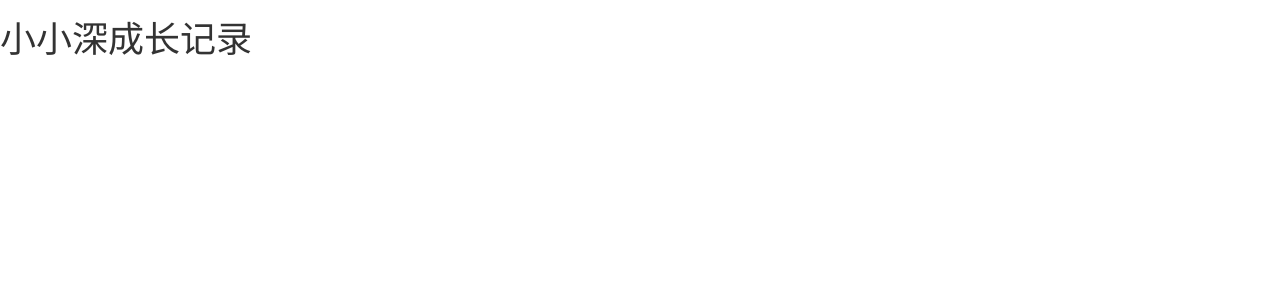
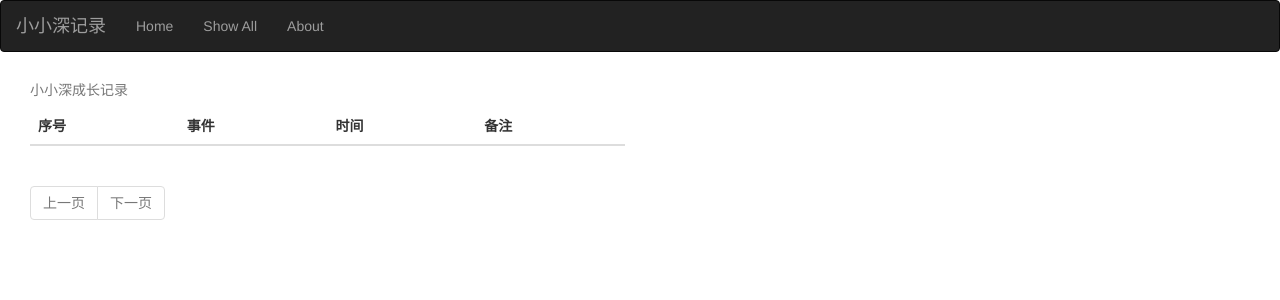
Before and after one commit to matthewgao/xxs_recorder, a Flask app: page /show in a window 1280 px wide. Shown: the top 300 px of the page. Run offline with Flask 2, Linux system fonts and the light colour scheme; data that the repository does not hold is empty; parts of the project's set-up code (start-up, migrations or seed data) failed here and were passed over; some libraries are stand-ins or nearby versions.

Commit message:
nice look

```diff
--- a/application.py
+++ b/application.py
@@ -7,27 +7,25 @@ __author__ = 'Matthew Gao'
 
 # from db_model import *
 from flask import Flask, render_template, request
-from db import db, init_db
 from flask_bootstrap import Bootstrap
+from db import MyDataBase
 
-app = Flask(__name__)
-app.debug = True
-app.secret_key = 'development key'
+bootstrap = Bootstrap()
 
-class RouteRegister(object):
-    """docstring for RouteRegister"""
-    def __init__(self, app):
-        super(RouteRegister, self).__init__()
-        self.app = app
+def create_app():
+    app = Flask(__name__)
+    app.debug = True
+    app.secret_key = 'development key'
+    app_ctx = app.app_context()
+    app_ctx.push()
+    bootstrap.init_app(app)
+    MyDataBase.app = app
+    MyDataBase.init_db()
+    from route import main as main_blue_print
+    app.register_blueprint(main_blue_print)
+    return app
 
-    def add_route(self, res, url, **kargs):
-        res = self.app.route(url, **kargs)(res)
-
-init_db(app)
-Bootstrap(app)
-
-from route import register_all
-register_all(RouteRegister(app))
+app = create_app()
 
 if __name__ == '__main__':
     app.run(host='0.0.0.0', port=8080)
--- a/db_model.py
+++ b/db_model.py
@@ -2,7 +2,9 @@
 # coding=utf-8
 # Created Time: 2015-11-09
 
-from db import db
+from db import MyDataBase
+
+db = MyDataBase.get_db()
 
 class GrowRecord(db.Model):
 	id = db.Column(db.Integer, primary_key=True)
--- a/forms.py
+++ b/forms.py
@@ -12,7 +12,7 @@ from datetime import datetime
 class RecordForm(Form):
     """docstring for RecordForm"""
     event = SelectField('事件', validators=[Required()],
-        choices=[('吃饭','吃饭'), ('睡觉','睡觉'), ('便便', '便便'), ('尿尿', '尿尿')])
+        choices=[('吃饭','吃饭'), ('睡觉','睡觉'), ('便便', '便便'), ('尿尿', '尿尿'), ('洗澡', '洗澡')])
     date = StringField('时间', default=str(datetime.now()))
     extra_text = StringField('备注', default='无')
-    submit = SubmitField('提交')
+    # submit = SubmitField('提交')
--- a/route.py
+++ b/route.py
@@ -4,32 +4,60 @@
 
 # import application
 from forms import RecordForm
-from flask import Flask, render_template, request, url_for, redirect
-from db import db
+from flask import Flask, render_template, request, url_for, redirect, Blueprint, current_app
+from db import MyDataBase
 from db_model import GrowRecord
 from datetime import datetime
 
+main = Blueprint('main', __name__)
+current_app.config['FLASK_COUNT_PER_PAGE'] = 2
+
+class RouteRegister(object):
+    """docstring for RouteRegister"""
+    def __init__(self, app):
+        super(RouteRegister, self).__init__()
+        self.app = app
+
+    def add_route(self, res, url, **kargs):
+        res = self.app.route(url, **kargs)(res)
+
 def index():
-    if request.method == 'POST':
-        return render_template('index.html')
+    # if request.method == 'POST':
+    #     return render_template('index.html')
+    page = request.args.get('page', 1, type=int)
+    print(page)
+    form = RecordForm()
+    rc = GrowRecord.query.order_by(GrowRecord.date).all()
+    rc = GrowRecord.query.order_by(GrowRecord.date).paginate(page,
+        per_page=current_app.config['FLASK_COUNT_PER_PAGE'], error_out=False)
 
-    form = RecordForm()
-    return render_template('index.html', form=form), 200
-
+    items = rc.items
+    return render_template('index.html', form=form, items=items, paginate=rc), 200
 
 def submit():
     rc = GrowRecord(request.form['event'], request.form['date'], request.form['extra_text'])
+    db = MyDataBase.get_db()
     db.session.add(rc)
     db.session.commit()
     # return render_template('submit.html', form=request.form), 200
-    return redirect(url_for('show'))
+    return redirect(url_for('main.show'))
 
 def show():
-    rc = GrowRecord.query.all()
-    print(rc)
-    return render_template('show.html', items=rc), 200
+    page = request.args.get('page', 1, type=int)
+    rc = GrowRecord.query.order_by(GrowRecord.date).all()
+    rc = GrowRecord.query.order_by(GrowRecord.date).paginate(page,
+        per_page=current_app.config['FLASK_COUNT_PER_PAGE'], error_out=False)
+    # print(rc)
+    items = rc.items
+    return render_template('show.html', items=items, paginate=rc), 200
+
+def about():
+    return render_template('about.html'), 200
 
 def register_all(register):
-	register.add_route(submit, '/submit', methods=['POST'])
-	register.add_route(index, '/', methods=['GET', 'POST'])
-	register.add_route(show, '/show', methods=['GET'])
+    register.add_route(submit, '/submit', methods=['POST'])
+    register.add_route(index, '/', methods=['GET'])
+    register.add_route(show, '/show', methods=['GET'])
+    register.add_route(about, '/about', methods=['GET'])
+
+register_all(RouteRegister(main))
--- /dev/null
+++ b/templates/_page_tool.html
@@ -0,0 +1,30 @@
+{% macro pagination_tool(paginate, endpoint) %}
+
+<ul class="pagination pagination-centered">
+
+        <li {% if not paginate.has_prev %} class="disabled" {% endif %}>
+            <a href="{{ url_for(endpoint, page=paginate.page-1)}}">上一页</a>
+        </li>
+
+    {% for itr in paginate.iter_pages(left_edge=2, left_current=2, right_current=4, right_edge=2) %}
+        {% if itr %}
+        <li {% if itr == paginate.page %} class="active" {% endif %}>
+            <a href="{{ url_for(endpoint, page=itr)}}">{{ itr }}</a>
+        </li>
+        {% else %}
+        <li>
+            <a href="#">&hellip;</a>
+        </li>
+        {% endif %}
+
+    {% endfor %}
+
+
+        <li {% if not paginate.has_next %} class="disabled" {% endif %}>
+            <a href="{{ url_for(endpoint, page=paginate.page+1)}}">下一页</a>
+        </li>
+
+
+</ul>
+
+{% endmacro %}
--- /dev/null
+++ b/templates/nav.html
@@ -0,0 +1,22 @@
+<nav class="navbar navbar-inverse" role="navigation">
+   <div class="navbar-header">
+       <div>
+           <button type="button" class="navbar-toggle" data-toggle="collapse" data-target="#my-navbar-collapse">
+               <span class="sr-only">切换导航</span>
+               <span class="icon-bar"></span>
+               <span class="icon-bar"></span>
+               <span class="icon-bar"></span>
+           </button>
+       </div>
+       <a class="navbar-brand" href="#">小小深记录</a>
+   </div>
+   <div>
+      <div class="collapse navbar-collapse" id="my-navbar-collapse">
+          <ul class="nav navbar-nav">
+             <li><a href="/">Home</a></li>
+             <li><a href="/show">Show All</a></li>
+             <li><a href="/about">About</a></li>
+          </ul>
+      </div>
+   </div>
+</nav>
--- a/templates/show.html
+++ b/templates/show.html
@@ -1,17 +1,28 @@
 
 {% extends "bootstrap/base.html" %}
+{% import "_page_tool.html" as page_tool %}
 {% block title %}小小深成长记录{% endblock %}
 
 {% block navbar %}
-<div class="navbar navbar-fixed-top">
-  <!-- ... -->
-</div>
+{% include "nav.html" %}
 {% endblock %}
 
 {% block content %}
-  <h1>小小深成长记录</h1>
-  <div>
-    <table style="width:100%">
+
+<div class="container-fluid">
+  <div class="row-fluid">
+    <div class="col-lg-6">
+        <table class="table table-hover" style="width:100%">
+          <caption>小小深成长记录</caption>
+          <thead>
+            <tr>
+              <th>序号</th>
+              <th>事件</th>
+              <th>时间</th>
+              <th>备注</th>
+            </tr>
+          </thead>
+          <tbody>
           	{% for itr in items %}
           	<tr>
           		<td> {{itr.id }} </td>
@@ -20,6 +31,10 @@
           		<td> {{ itr.extra_text }} </td>
           	</tr>
           	{% endfor %}
+          </tbody>
         </table>
+        {{page_tool.pagination_tool(paginate, 'main.show')}}
+      </div>
+  </div>
 </div>
 {% endblock %}
```
Also changed, not shown: db.py (+26 -9 lines), templates/about.html (added, +14 -0 lines), templates/index.html (+50 -15 lines). Lines whose indentation alone changed are shown as unchanged.
